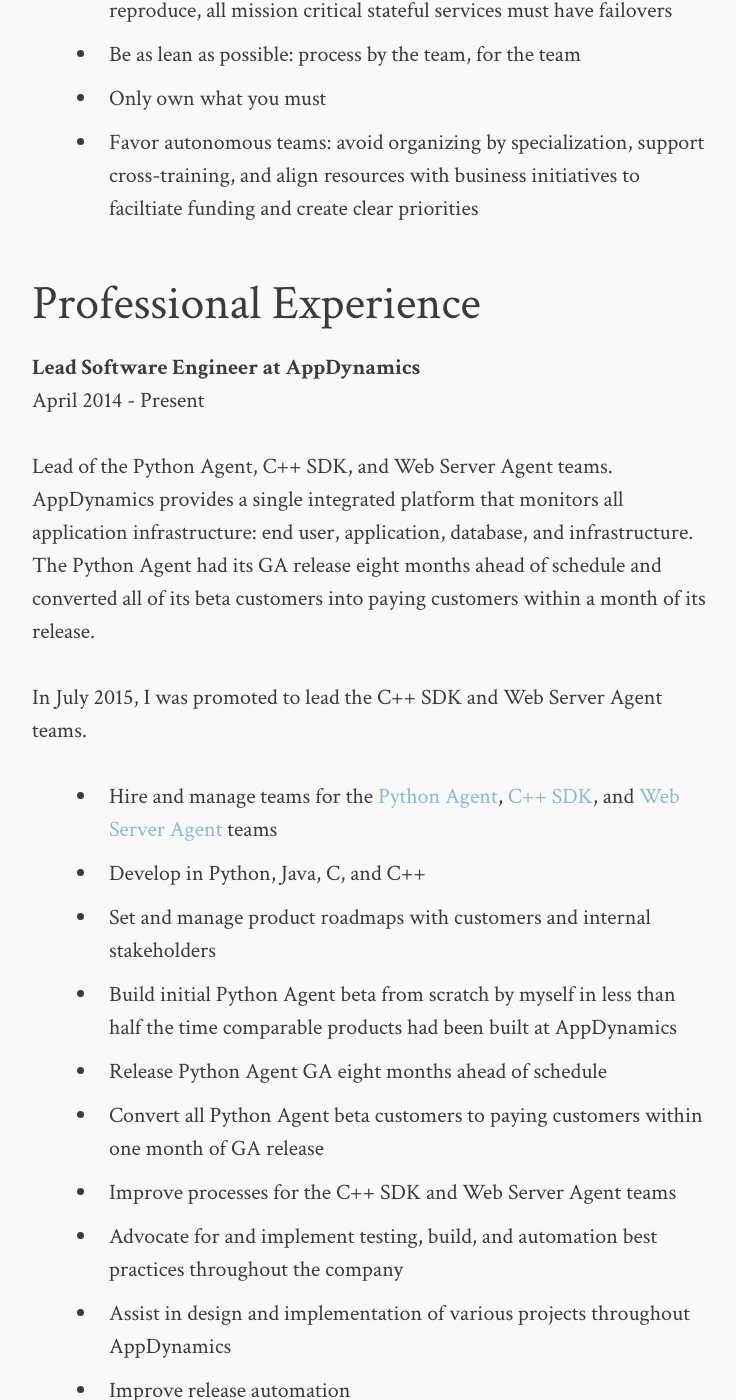
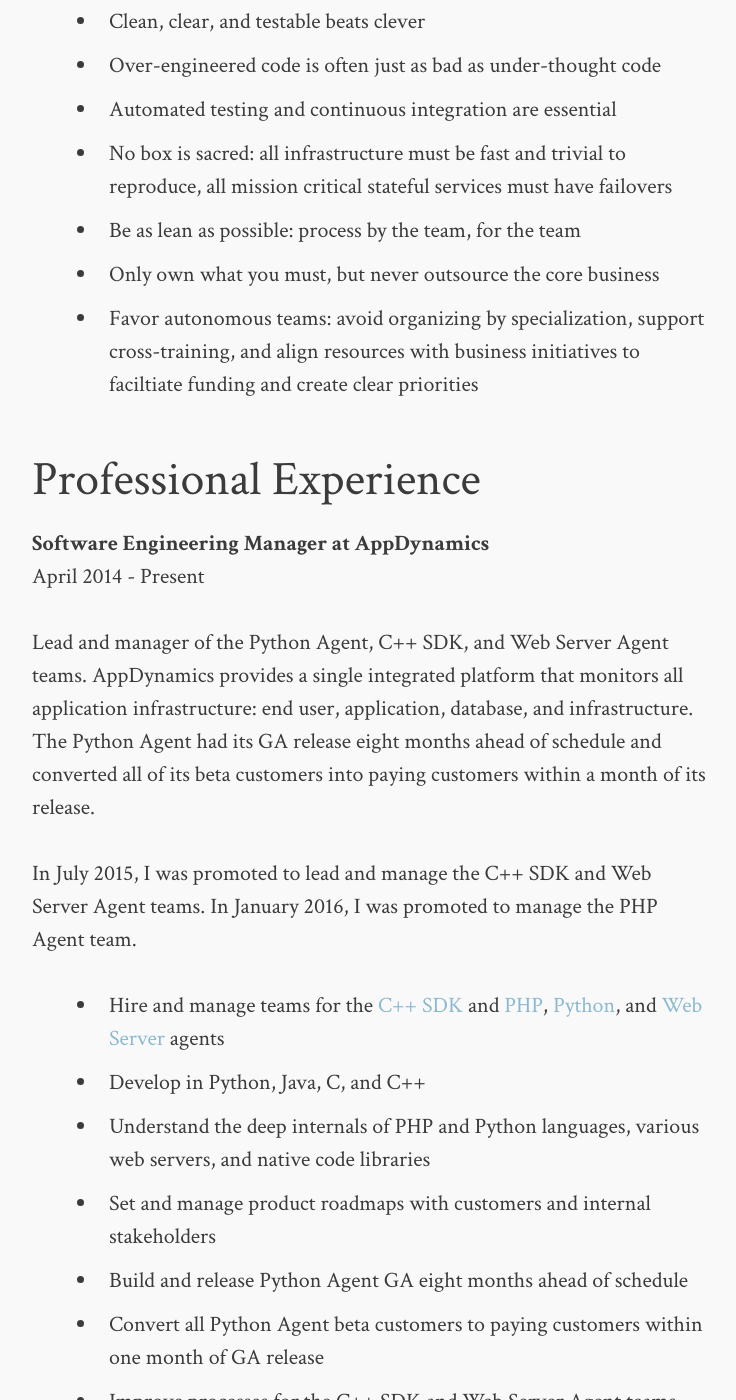
Before and after one commit to dkoepke/dkoepke.github.io, a Jekyll site: the page built from Resume.md, in a window 1280 px wide and 1400 px high, scrolled down 1435 px. Shown: the whole window, without its empty margins (268-1004 px from the left). Built offline with Jekyll 4.4.1, drawn with Linux system fonts in a browser that asks for light colours; some of the changed text lies outside the part shown.

Commit message:
Update resume to reflect January promotion.

```diff
--- a/Resume.md
+++ b/Resume.md
@@ -11,14 +11,15 @@ I am a software engineering generalist with over ten years experience as a hands
 
 ## Skill Highlights
 
-* Primary languages: C, C++, Java, JavaScript, Python, Ruby
-* Experience with many web frameworks and technologies
-* Extensive experience with both NoSQL and SQL data stores, caches, and queues
+* Primary languages: C, C++ (including C++11 and C++14), Java, JavaScript, Python
+* Web frameworks and technologies including Django, DropWizard, Flask, Node.js, React, SASS
+* NoSQL and SQL data stores, caches, and queues including Cassandra, Couchbase, Memcached, MonogDB, RabbitMQ, Redis
 * Configuration management with Ansible and Chef
-* Extensive experience with Amazon Web Services (AWS) including CloudFront, Dynamo, EC2, ELB, S3
+* Extensive experience with Amazon Web Services (AWS) including CloudFront, DynamoDB, EC2, ElastiCache, ELB, RDS, S3
 * Design and implementation of scalable, distributed, and highly availabile systems
 * Automated testing, continuous integration, continuous delivery
-* Experienced leader and mentor
+* Experienced leader, mentor, and manager
+* Extensive experience implementing agile methodologies (Scrum and Kanban) and devops practices, including right-sizing processes for teams and continuous improvement of processes
 * Comfortable conducting client meetings and presenting at conferences
 * Strong written and verbal communication skills
 * Plays well with others
@@ -30,30 +31,30 @@ I am a software engineering generalist with over ten years experience as a hands
 * Automated testing and continuous integration are essential
 * No box is sacred: all infrastructure must be fast and trivial to reproduce, all mission critical stateful services must have failovers
 * Be as lean as possible: process by the team, for the team
-* Only own what you must
+* Only own what you must, but never outsource the core business
 * Favor autonomous teams: avoid organizing by specialization, support cross-training, and align resources with business initiatives to faciltiate funding and create clear priorities
 
 ## Professional Experience
 
-**Lead Software Engineer at AppDynamics**<br>
+**Software Engineering Manager at AppDynamics**<br>
 April 2014 - Present
 
-Lead of the Python Agent, C++ SDK, and Web Server Agent teams. AppDynamics provides a single integrated platform that monitors all application infrastructure: end user, application, database, and infrastructure. The Python Agent had its GA release eight months ahead of schedule and converted all of its beta customers into paying customers within a month of its release.
+Lead and manager of the Python Agent, C++ SDK, and Web Server Agent teams. AppDynamics provides a single integrated platform that monitors all application infrastructure: end user, application, database, and infrastructure. The Python Agent had its GA release eight months ahead of schedule and converted all of its beta customers into paying customers within a month of its release.
 
-In July 2015, I was promoted to lead the C++ SDK and Web Server Agent teams.
+In July 2015, I was promoted to lead and manage the C++ SDK and Web Server Agent teams. In January 2016, I was promoted to manage the PHP Agent team.
 
-* Hire and manage teams for the [Python Agent](http://appdynamics.com/python), [C++ SDK](http://www.appdynamics.com/cpp/), and [Web Server Agent](http://www.appdynamics.com/apache-web-server/) teams
+* Hire and manage teams for the [C++ SDK](http://www.appdynamics.com/cpp/) and [PHP](http://appdynamics.com/php/), [Python](http://appdynamics.com/python), and [Web Server](http://www.appdynamics.com/apache-web-server/) agents
 * Develop in Python, Java, C, and C++
+* Understand the deep internals of PHP and Python languages, various web servers, and native code libraries
 * Set and manage product roadmaps with customers and internal stakeholders
-* Build initial Python Agent beta from scratch by myself in less than half the time comparable products had been built at AppDynamics
-* Release Python Agent GA eight months ahead of schedule
+* Build and release Python Agent GA eight months ahead of schedule
 * Convert all Python Agent beta customers to paying customers within one month of GA release
 * Improve processes for the C++ SDK and Web Server Agent teams
-* Advocate for and implement testing, build, and automation best practices throughout the company
 * Assist in design and implementation of various projects throughout AppDynamics
 * Improve release automation
 * Build and manage [AppDynamics Chef cookbooks for customers](https://github.com/appdynamics/appdynamics-cookbooks)
 * Conduct outreach (conferences and customer meetings)
+* Work with team members to establish career development plans, improve team velocity, and build better products
 
 **Lead Platform Engineer at Kwarter**<br>
 March 2013 - March 2014
@@ -99,6 +100,7 @@ BSS Computing at San Francisco State University was a small computing skunkworks
 
 * Develop and maintain software in PHP, Java, Python, and JavaScript
 * Lead team consisting of five staff
+* Founding engineer for the [DIVA](https://diva.sfsu.edu/) digital collections archive project
 * Assist in founding a development team with a startup-like culture
 * Hire and train engineering and graphic design staff
 * Perform graphic, logo, and web design
```
